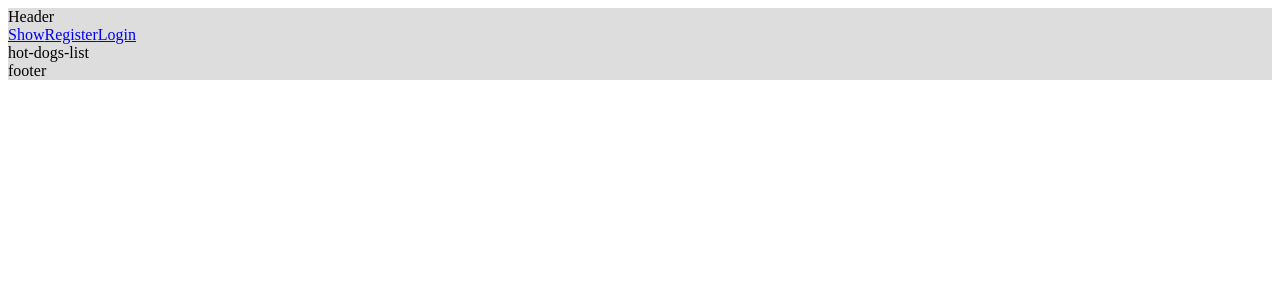
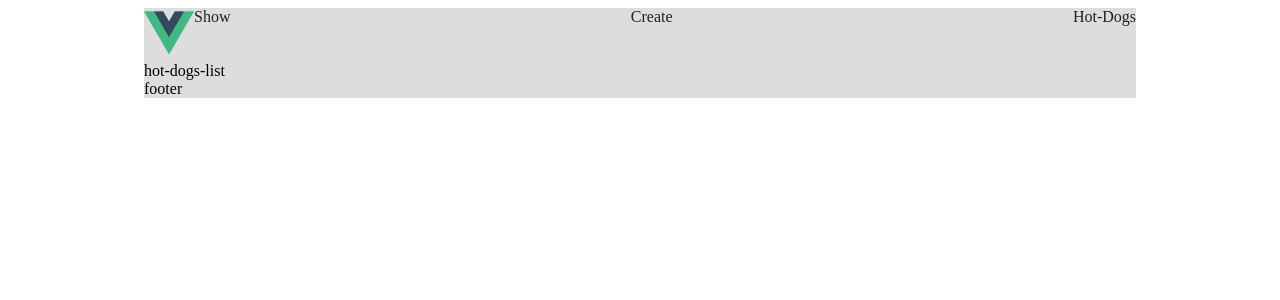
Before and after one commit to SatanaCSharp/HotDogUserSide, a Vue app: page / in a window 1280 px wide. Shown: the top 300 px of the page. Built offline with nearby package versions, Linux system fonts and the light colour scheme.

Commit message:
base layout of header

```diff
--- a/src/App.vue
+++ b/src/App.vue
@@ -20,6 +20,10 @@ export default {
 </script>
 
 <style lang="scss" scoped>
+.container {
+  max-width: 992px;
+  margin: 0 auto;
+}
   #app {
     width: 100%;
     height: 100%;
--- a/src/components/Header.vue
+++ b/src/components/Header.vue
@@ -1,10 +1,12 @@
 <template>
 <div id="header">
-    Header
-    <nav>
-        <router-link to='/show/hot-dog/asdasdasd'>Show</router-link>
-        <router-link to='/register'>Register</router-link>
-        <router-link to='/login'>Login</router-link>
+    <div class="logo">
+        <img src="../assets/logo.png" alt="">
+    </div>
+    <nav class="nav">
+        <router-link class="nav__menu-item" to='/show/hot-dog/asdasdasd'>Show</router-link>
+        <router-link class="nav__menu-item" to='/create/hot-dog/'>Create</router-link>
+        <router-link class="nav__menu-item" to='/'>Hot-Dogs</router-link>
     </nav>
 </div>
 </template>
@@ -14,3 +16,30 @@ export default {
 name: "Header"
 }
 </script>
+
+<style lang="scss" scoped>
+#header{
+    width: 100%;
+    display: flex;
+    justify-content: space-between;
+    .logo{
+        img{
+            width: 50px;
+            height: 50px;
+        }
+    }
+    .nav {
+        width: 100%;
+        display: flex;
+        justify-content: space-between;
+        &__menu-item {
+            text-decoration: none;
+            color: #202020;
+            &:hover {
+                color: #706666;
+            }
+        }
+    }
+}
+
+</style>
```
